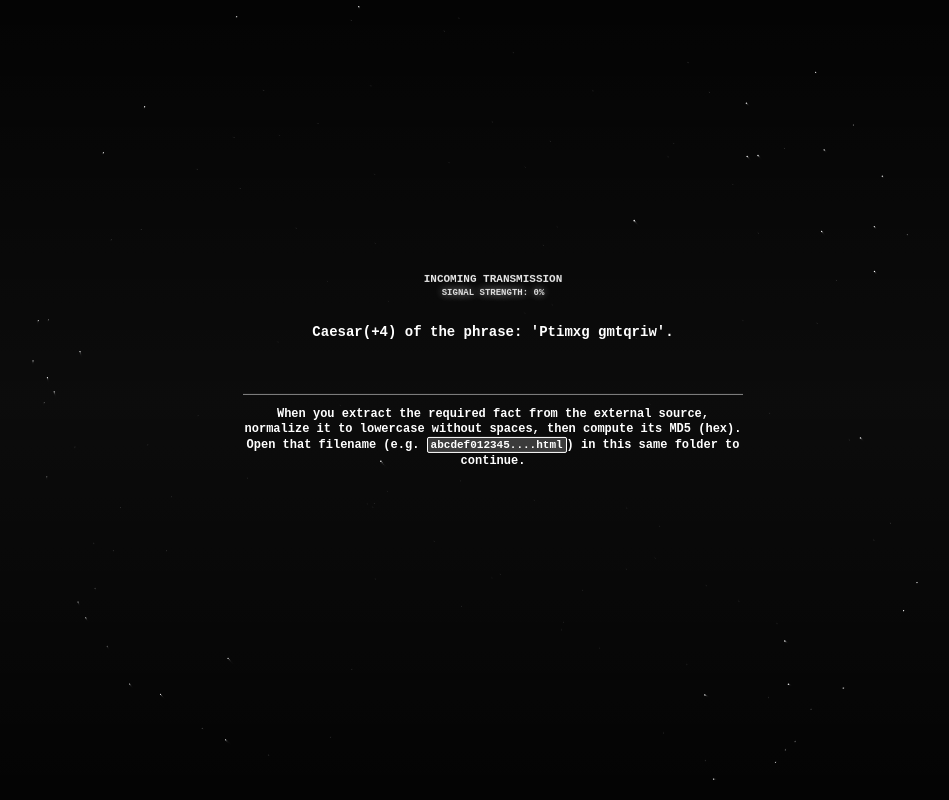
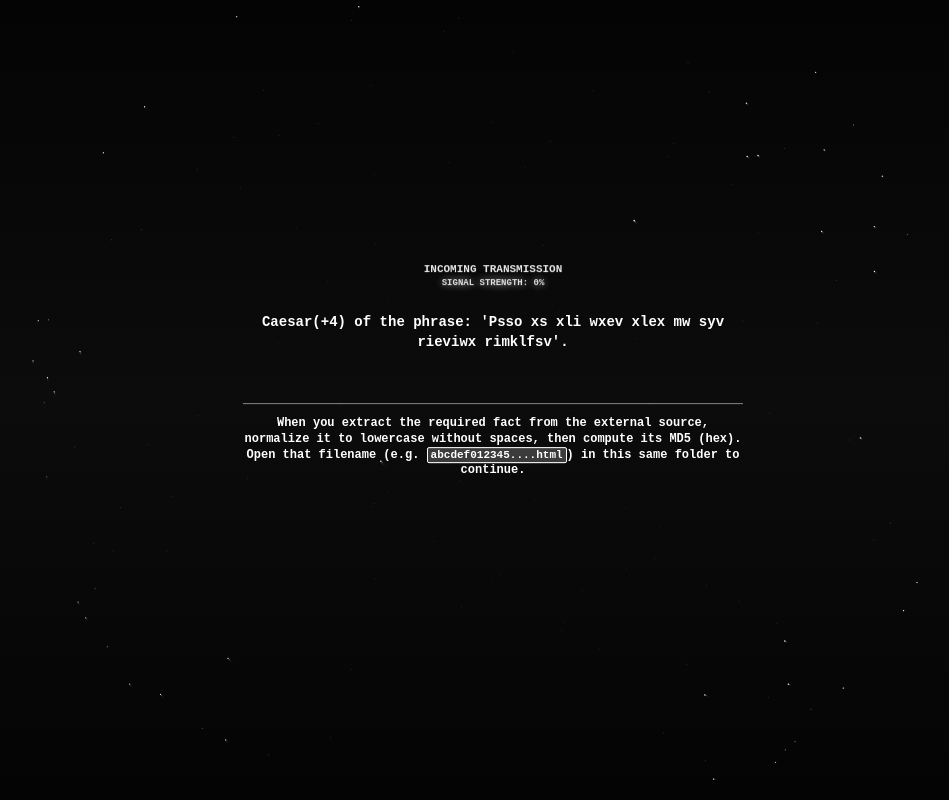
Before and after one commit to jasonbournepn/darkisle, a plain HTML site: page index.html in a window 1280 px wide. Shown: the whole page, without its empty margins (147-1096 px from the left). Drawn offline with Linux system fonts and the light colour scheme.

Commit message:
Update index.html

```diff
--- a/index.html
+++ b/index.html
@@ -150,7 +150,7 @@ body {
 <div class="text-content">
     <div class="transmission-header"></div>
     <div class="box">
-        <pre>Caesar(+4) of the phrase: 'Ptimxg gmtqriw'.
+        <pre>Caesar(+4) of the phrase: 'Psso xs xli wxev xlex mw syv rieviwx rimklfsv'.
 
 
 </pre>
```
